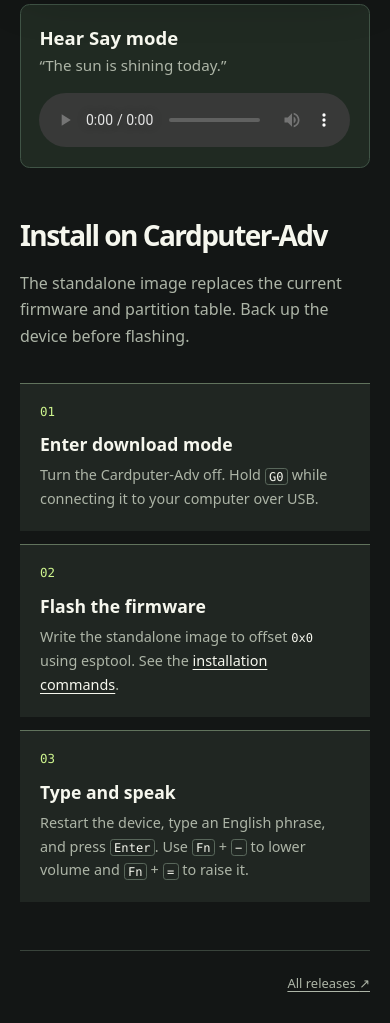
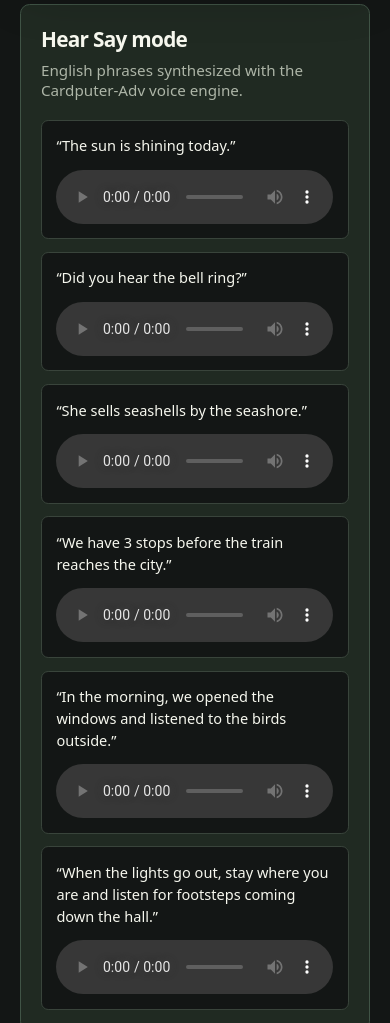
Before and after one commit to m0rg0t/chimera-cardputer-adv, a plain HTML site: page docs/index.html in a window 390 px wide. Shown: the part 760-1783 px from the top of the page. Drawn offline with Linux system fonts and the light colour scheme.

Commit message:
Add a varied Say audio gallery to the project site
Render six English examples with the Cardputer voice engine, including a question, a tongue twister, a digit, and two longer phrases. Audition playback works on desktop and mobile widths.

```diff
--- a/docs/index.html
+++ b/docs/index.html
@@ -42,15 +42,53 @@
       </figure>
     </section>
 
-    <section class="listen" aria-labelledby="listen-title">
-      <div>
-        <h2 id="listen-title">Hear Say mode</h2>
-        <p>“The sun is shining today.”</p>
-      </div>
-      <audio controls preload="metadata" aria-label="CHIMERA voice sample">
-        <source src="assets/say.wav" type="audio/wav">
-        <a href="assets/say.wav">Download the speech sample</a>
-      </audio>
+    <section class="listen" id="listen" aria-labelledby="listen-title">
+      <h2 id="listen-title">Hear Say mode</h2>
+      <p>English phrases synthesized with the Cardputer-Adv voice engine.</p>
+      <ul class="samples">
+        <li>
+          <p id="sample-say">“The sun is shining today.”</p>
+          <audio controls preload="metadata" aria-labelledby="sample-say">
+            <source src="assets/say.wav" type="audio/wav">
+            <a href="assets/say.wav">Download the audio sample</a>
+          </audio>
+        </li>
+        <li>
+          <p id="sample-bell">“Did you hear the bell ring?”</p>
+          <audio controls preload="metadata" aria-labelledby="sample-bell">
+            <source src="assets/bell.wav" type="audio/wav">
+            <a href="assets/bell.wav">Download the audio sample</a>
+          </audio>
+        </li>
+        <li>
+          <p id="sample-shells">“She sells seashells by the seashore.”</p>
+          <audio controls preload="metadata" aria-labelledby="sample-shells">
+            <source src="assets/shells.wav" type="audio/wav">
+            <a href="assets/shells.wav">Download the audio sample</a>
+          </audio>
+        </li>
+        <li>
+          <p id="sample-train">“We have 3 stops before the train reaches the city.”</p>
+          <audio controls preload="metadata" aria-labelledby="sample-train">
+            <source src="assets/train.wav" type="audio/wav">
+            <a href="assets/train.wav">Download the audio sample</a>
+          </audio>
+        </li>
+        <li>
+          <p id="sample-morning">“In the morning, we opened the windows and listened to the birds outside.”</p>
+          <audio controls preload="metadata" aria-labelledby="sample-morning">
+            <source src="assets/morning.wav" type="audio/wav">
+            <a href="assets/morning.wav">Download the audio sample</a>
+          </audio>
+        </li>
+        <li>
+          <p id="sample-hall">“When the lights go out, stay where you are and listen for footsteps coming down the hall.”</p>
+          <audio controls preload="metadata" aria-labelledby="sample-hall">
+            <source src="assets/hall.wav" type="audio/wav">
+            <a href="assets/hall.wav">Download the audio sample</a>
+          </audio>
+        </li>
+      </ul>
     </section>
 
     <section class="install" id="install" aria-labelledby="install-title">
--- a/docs/site.css
+++ b/docs/site.css
@@ -181,33 +181,54 @@ figcaption {
 }
 
 .listen {
-  display: grid;
-  grid-template-columns: 1fr minmax(0, 1fr);
-  align-items: center;
-  gap: 1.1rem 2rem;
-  padding: 1.25rem clamp(1.15rem, 3vw, 2.15rem);
+  padding: clamp(1.25rem, 3vw, 2.15rem);
   border: 1px solid #405446;
   border-radius: .6rem;
   background: #202a22;
 }
 
 .listen h2 {
-  margin: 0 0 .32rem;
-  font-size: 1.16rem;
+  margin: 0 0 .42rem;
+  font-size: clamp(1.3rem, 3vw, 1.85rem);
+  letter-spacing: -.035em;
 }
 
-.listen p {
+.listen > p {
   margin: 0;
   color: var(--muted);
   font-size: .95rem;
 }
 
-audio {
+.samples {
+  display: grid;
+  grid-template-columns: repeat(3, minmax(0, 1fr));
+  gap: .8rem;
+  margin: 1.25rem 0 0;
+  padding: 0;
+  list-style: none;
+}
+
+.samples li {
+  display: flex;
+  flex-direction: column;
+  justify-content: space-between;
+  gap: .8rem;
+  padding: .9rem;
+  border: 1px solid var(--line);
+  border-radius: .45rem;
+  background: var(--base);
+}
+
+.samples p {
+  margin: 0;
+  font-size: .91rem;
+  line-height: 1.5;
+}
+
+.samples audio {
   display: block;
   width: 100%;
-  max-width: 27rem;
   min-width: 0;
-  justify-self: end;
 }
 
 .install {
@@ -279,14 +300,14 @@ footer a { text-underline-offset: .23em; }
 
 @media (max-width: 56rem) {
   .hero { gap: 2rem; }
+  .samples { grid-template-columns: repeat(2, minmax(0, 1fr)); }
   h1 { font-size: clamp(3rem, 8.6vw, 6rem); }
 }
 
 @media (max-width: 44rem) {
-  .hero, .listen, .steps { grid-template-columns: 1fr; }
+  .hero, .samples, .steps { grid-template-columns: 1fr; }
   .intro { margin: 1.2rem 0 1.4rem; }
   .hero { gap: 2.4rem; }
   h1 { font-size: clamp(3.2rem, 13.5vw, 6rem); }
-  audio { justify-self: start; }
   .steps { gap: .85rem; }
 }
```
Also changed, not shown: 5 other files.
